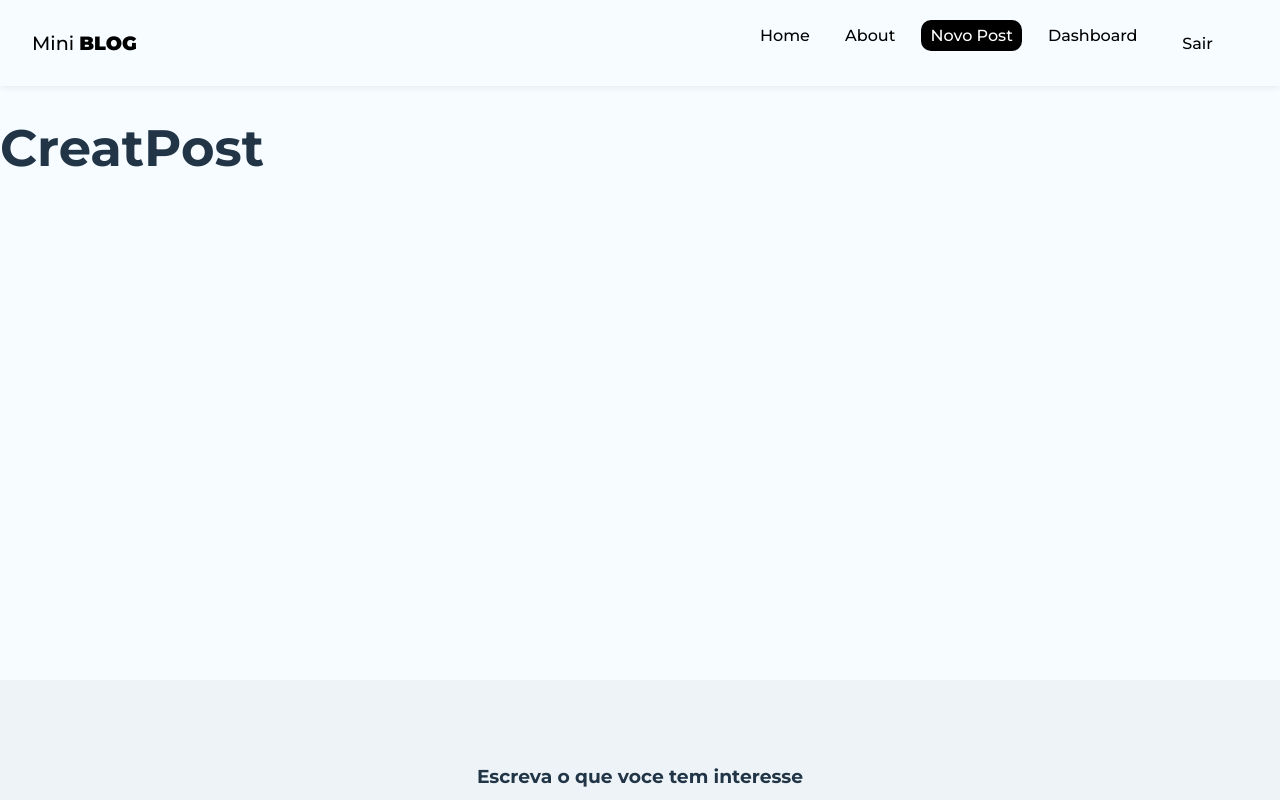
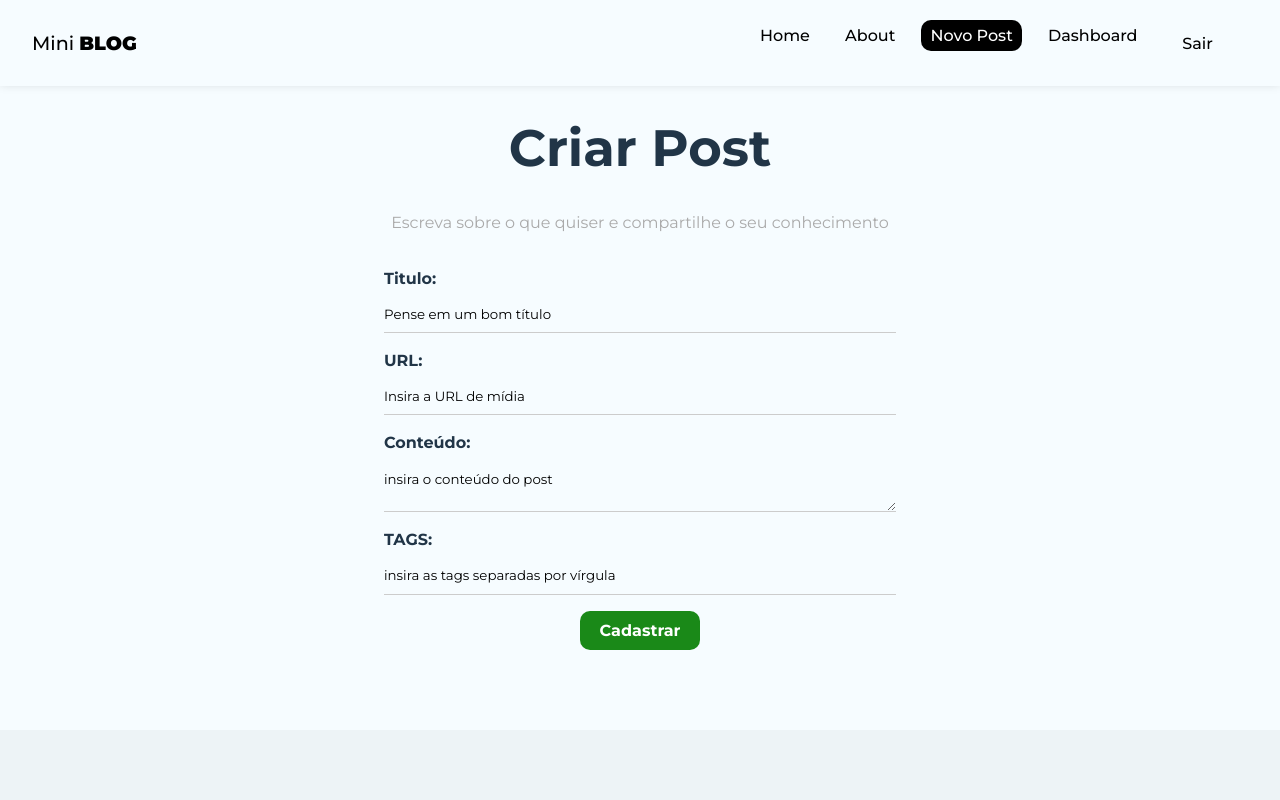
Before and after one commit to GabrielCostaMarques/Projeto-React, a React (Vite) app in the folder miniblog/: page /posts/create in a window 1280 px wide. Shown: the top 800 px of the page. Built offline with nearby package versions, Linux system fonts and the light colour scheme; no server answers; sample sign-in values are in the browser's storage.

Commit message:
Usando reducer para cadastrar post novos

```diff
--- a/miniblog/src/App.jsx
+++ b/miniblog/src/App.jsx
@@ -28,6 +28,7 @@
   useEffect(()=>{
     onAuthStateChanged(auth,(user)=>{
       setUser(user)
+
     })
   },[auth])
 
--- /dev/null
+++ b/miniblog/src/hooks/useInsertDocument.jsx
@@ -0,0 +1,73 @@
+import { useState, useEffect, useReducer } from "react";
+import { db } from "../firebase/config";
+import { collection, addDoc, Timestamp } from "firebase/firestore";
+
+//The "collection" be the tables from firebase
+//The addDoc is for insert file in database
+//The Timestamp is check hours register
+
+
+
+const initialState = {
+    loading: null,
+    error: null
+}
+
+const insertReducer = (state, action) => {
+    switch (action.type) {
+        case "LOADING":
+            return { loading: true, error: null }
+        case "INSERTED_DOC":
+            return { loading: false, error: null }
+        case "ERROR":
+            return { loading: false, error: action.payload }
+        default: return state
+
+    }
+}
+
+export const useInsertDocument = (docCollection) => {
+    const [response, dispatch] = useReducer(insertReducer, initialState)
+
+    //deal with memory leak
+
+    const [cancelled, setCancelled] = useState(false)
+
+    const checkCancelledBeforeDispatch = (action) => {
+        if (!cancelled) {
+            dispatch(action)
+        }
+    }
+    const insertDocument = async (document) => {
+
+        checkCancelledBeforeDispatch({
+            type: "LOADING",
+        })
+        try {
+            const newDocument = { ...document, createdAt: Timestamp.now() }
+            const insertedDocument = await addDoc(
+                collection(db, docCollection),
+                newDocument
+            )
+
+            checkCancelledBeforeDispatch({
+                type: "INSERTED_DOC",
+                payload: insertedDocument,
+            })
+        } catch (error) {
+
+            console.log(error);
+
+            checkCancelledBeforeDispatch({
+                type: "ERROR",
+                payload: error.message,
+            })
+        }
+    }
+
+    useEffect(() => {
+        return () => setCancelled(true)
+    }, [])
+
+    return { insertDocument, response }
+}
--- a/miniblog/src/pages/CreatePost/CreatPost.jsx
+++ b/miniblog/src/pages/CreatePost/CreatPost.jsx
@@ -1,11 +1,122 @@
 import styles from './CreatePost.module.css'
+import { useState } from 'react'
+import { useNavigate } from 'react-router-dom'
+import { useAuthValue } from '../../context/authContext'
+import { useInsertDocument } from '../../hooks/useInsertDocument'
+
 
 const CreatPost = () => {
+
+  const [title, setTitle] = useState("")
+  const [image, setImage] = useState("")
+  const [body, setBody] = useState("")
+  const [tags, setTags] = useState("")
+  const [formError, setFormError] = useState("")
+
+ // const navigate=useNavigate()
+  const { user } = useAuthValue()
+  const { insertDocument, response } = useInsertDocument("post")
+  const navigate = useNavigate()
+  const handleSubmit = (e) => {
+    e.preventDefault()
+    setFormError("")
+
+    //validade image URL
+
+    try {
+      new URL(image)
+    } catch (error) {
+      setFormError("A Imagem precisa ser uma URL")
+    }
+
+    //create tags array
+    const tagsArray=tags.split(',').map((tag)=>tag.trim().toLowerCase())
+    //checar todos os valores
+    if(!title||!image||!tags||!body){
+      setFormError("Por favor Preencher todos os campos")
+    }
+    if(formError) return;
+
+    console.log(tagsArray);
+    insertDocument(
+      {
+        title,
+        image,
+        body,
+        tagsArray,
+        uid: user.uid,
+        createdBy: user.displayName,
+      }
+    )
+
+
+    //redirect home page
+
+    navigate("/")
+
+  };
+
+
   return (
-    <div>
-        <h1>CreatPost</h1>
+    <div className={styles.createPost}>
+      <h1>Criar Post</h1>
+      <p>Escreva sobre o que quiser e compartilhe o seu conhecimento</p>
+
+      <form onSubmit={handleSubmit}>
+        <label >
+          <span>Titulo:</span>
+          <input
+            type="text"
+            name='title'
+            required
+            placeholder='Pense em um bom título'
+            onChange={(e) => setTitle(e.target.value)}></input>
+        </label>
+        <label >
+          <span>URL:</span>
+          <input
+            type="text"
+            name='image'
+            required
+            placeholder='Insira a URL de mídia'
+            onChange={(e) => setImage(e.target.value)}
+            value={image}>
+
+          </input>
+        </label>
+        <label >
+          <span>Conteúdo:</span>
+          <textarea
+            type="text"
+            name='body'
+            required
+            placeholder='insira o conteúdo do post'
+            onChange={(e) => setBody(e.target.value)}
+            value={body}>
+
+          </textarea>
+        </label>
+        <label >
+          <span>TAGS:</span>
+          <input
+            type="text"
+            name='image'
+            required
+            placeholder='insira as tags separadas por vírgula'
+            onChange={(e) => setTags(e.target.value)}
+            value={tags}>
+
+          </input>
+        </label>
+
+        {!response.loading && <button className='btn'>Cadastrar</button>}
+        {response.loading && <button className='btn' disabled>Aguarde</button>}
+        {response.error && <p className="error">{response.error}</p>}
+        {formError && <p className="error">{formError}</p>}
+      </form>
     </div>
   )
+
 }
 
 export default CreatPost
--- a/miniblog/src/pages/CreatePost/CreatePost.module.css
+++ b/miniblog/src/pages/CreatePost/CreatePost.module.css
@@ -0,0 +1,13 @@
+.createPost{
+    text-align: center;
+}
+
+
+.createPost h2{
+    font-size: 2.2em;
+}
+
+.createPost p{
+    color: #aaa;
+    margin-bottom: 2em;
+}
--- a/miniblog/src/pages/Register/Register.jsx
+++ b/miniblog/src/pages/Register/Register.jsx
@@ -88,6 +88,7 @@
                 {loading && <button className='btn' disabled>Aguarde</button>}
                 {error && <p className="error">{error}</p>}
             </form>
+
         </div>
     )
 }
```
